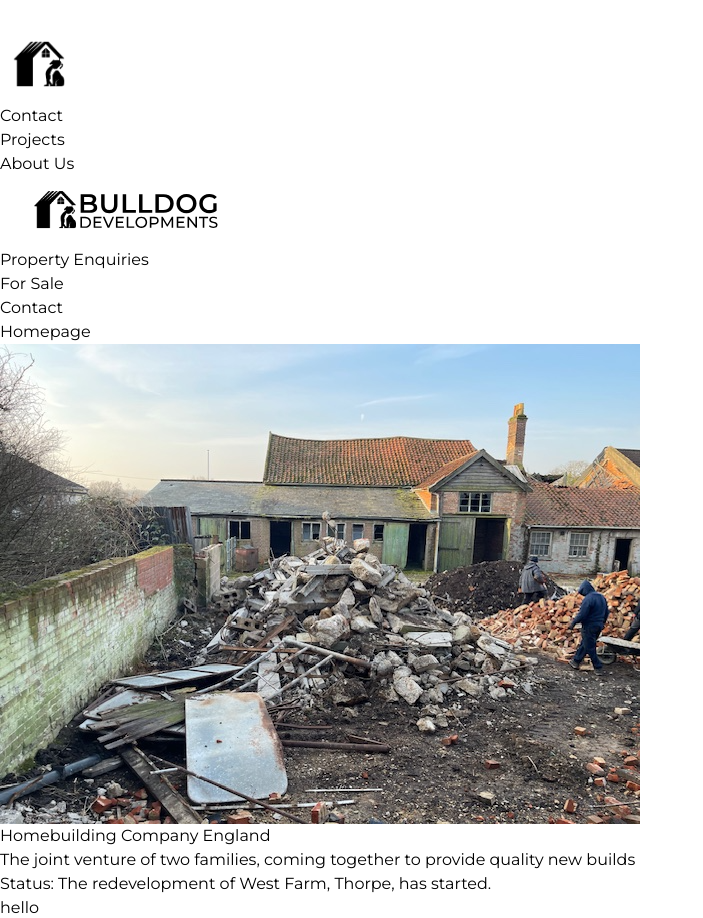
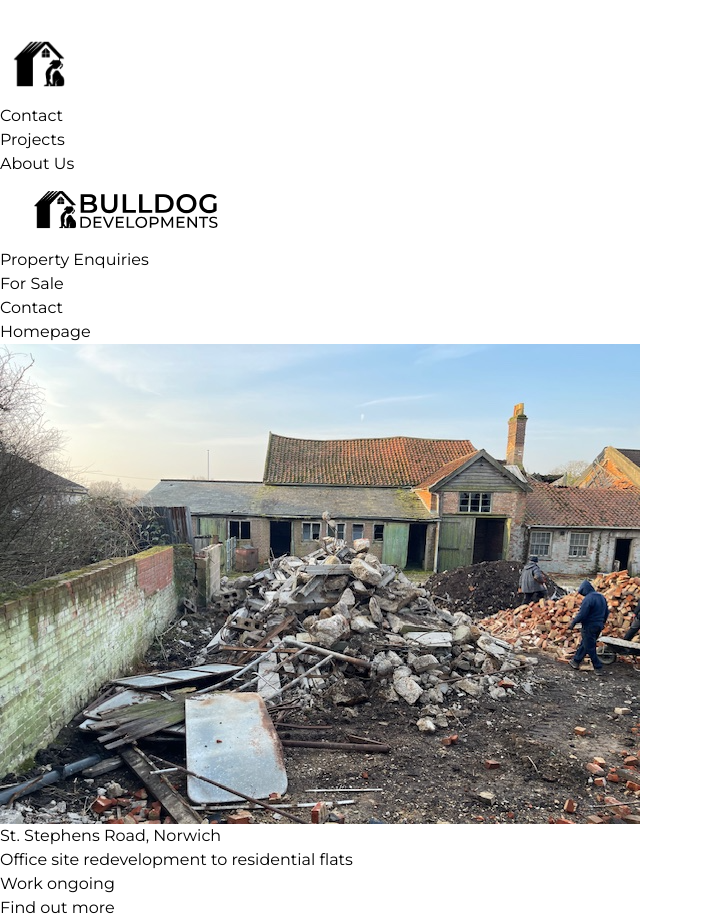
Before and after one commit to alehow84/bulldog-site, a Next.js app: page / in a window 1280 px wide. Shown: the top 918 px of the page, without its empty margins (0-703 px from the left). Built offline with nearby package versions, Linux system fonts and the light colour scheme.

Commit message:
test ProjectTile with different projects data: Image not rerendering

```diff
--- a/src/app/page.tsx
+++ b/src/app/page.tsx
@@ -1,4 +1,4 @@
-import { Project, projects } from "@/data/ProjectsData";
+import { projects } from "@/data/ProjectsData";
 import ProjectTile from "@/components/ProjectTile";
 
 export default function Home() {
@@ -8,8 +8,8 @@ export default function Home() {
       <div className="relative pt-32 pb-10 min-h-screen flex flex-col items-center">
         <h1 className="">Homepage</h1>
         <div className="grid grid-cols-1 md:grid-cols-2 justify-center gap-6 px-8">
-          <ProjectTile project={projects[5]} />
-          <ProjectTile project={projects[5]} />
+          <ProjectTile key={projects[4].id} project={projects[4]} />
+          <ProjectTile key={projects[5].id} project={projects[5]} />
         </div>
       </div>
     </>
--- a/src/components/ProjectTile.tsx
+++ b/src/components/ProjectTile.tsx
@@ -1,6 +1,6 @@
 import Image from "next/image";
 import { Project } from "@/data/ProjectsData";
-import { projects } from "@/data/ProjectsData";
+import Link from "next/link";
 
 /*
 requirements
@@ -9,22 +9,28 @@ requirements
 */
 
 export default function ProjectTile({ project }: { project: Project }) {
+  console.log("Project Image URL:", project.mainImage);
   return (
     <div className="relative w-full h-full rounded-lg shadow-md shadow-slate-500 overflow-hidden">
       {/*will need to amend how to refer to project details below */}
       <Image
+        key={project.mainImage}
         src={project.mainImage}
         alt={project.name}
         className="object-cover"
+        unoptimized
       />
       <div className="z-10 absolute inset-0 flex items-center justify-center">
-        <div className="bg-white bg-opacity-75 w-full h-fit text-center">
-          <p className="py-1 font-semibold justify-center">{project.name}</p>
-          <p className="text-xs w-4/5 justify-center">{project.description}</p>
-          {/* <p>{project.buildCompletionStatus}</p> */}
-          <div className="flex justify-evenly items-center text-xs py-1">
-            <div>{`Status: ${project.buildCompletionStatus}`}</div>
-            <div>hello</div>
+        <div className="bg-white bg-opacity-80 w-full h-fit text-center px-2">
+          <p className="py-1 font-semibold">{project.name}</p>
+          <p className="text-xs">{project.description}</p>
+          <div className="flex justify-evenly items-center text-xs py-3">
+            <div className="px-3">{`${project.buildCompletionStatus}`}</div>
+            <div className="text-xs bg-slate-200 hover:bg-slate-700 hover:text-white transition duration-150 ease-in-out rounded-md p-1">
+              <Link href={project.link} target="_blank">
+                Find out more
+              </Link>
+            </div>
           </div>
         </div>
       </div>
--- a/src/data/ProjectsData.tsx
+++ b/src/data/ProjectsData.tsx
@@ -1,5 +1,5 @@
-import { StaticImageData } from "next/image";
 import WestFarm from "../../public/images/WestFarmDemo.png";
+import OfficeDev from "../../public/images/WestFarmDemo.png";
 
 export interface Project {
   id: string;
@@ -62,7 +62,7 @@ export const projects: Project[] = [
     id: "p5",
     name: "St. Stephens Road, Norwich",
     description: "Office site redevelopment to residential flats",
-    mainImage: null,
+    mainImage: OfficeDev,
     carouselImages: null,
     forSaleBool: false,
     archiveBool: false,
@@ -79,7 +79,7 @@ export const projects: Project[] = [
     forSaleBool: false,
     archiveBool: false,
     buildCompletionStatus:
-      "The redevelopment of West Farm, Thorpe, has started.",
-    link: "https://homebuildingcompanyengland.com/",
+      "HCE are currently working on the redevelopment of West Farm, Thorpe.",
+    link: "https://homebuildingcompanyengland.com/news/",
   },
 ];
```
Also changed, not shown: public/images/OfficeDev.png (added).
